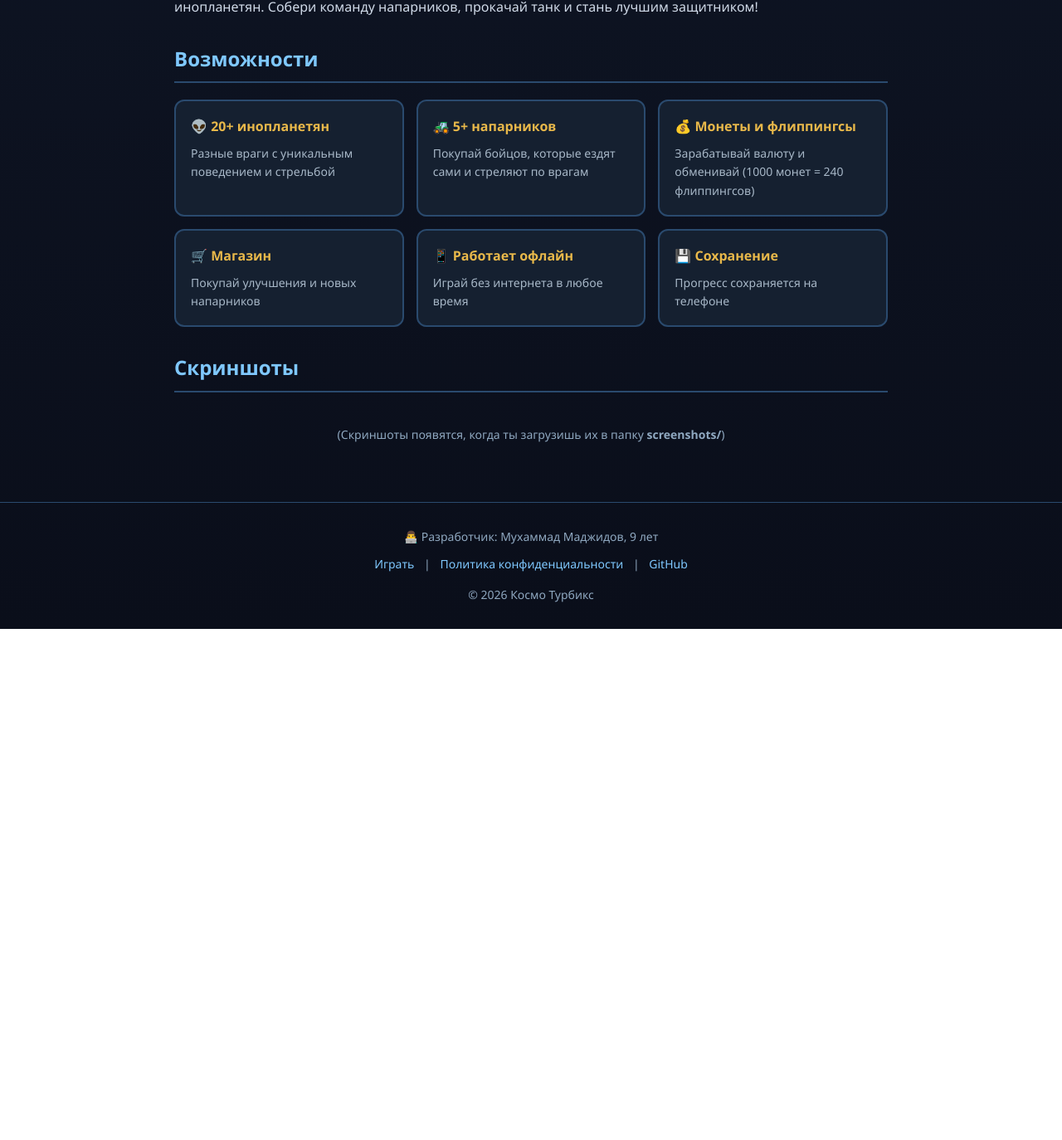
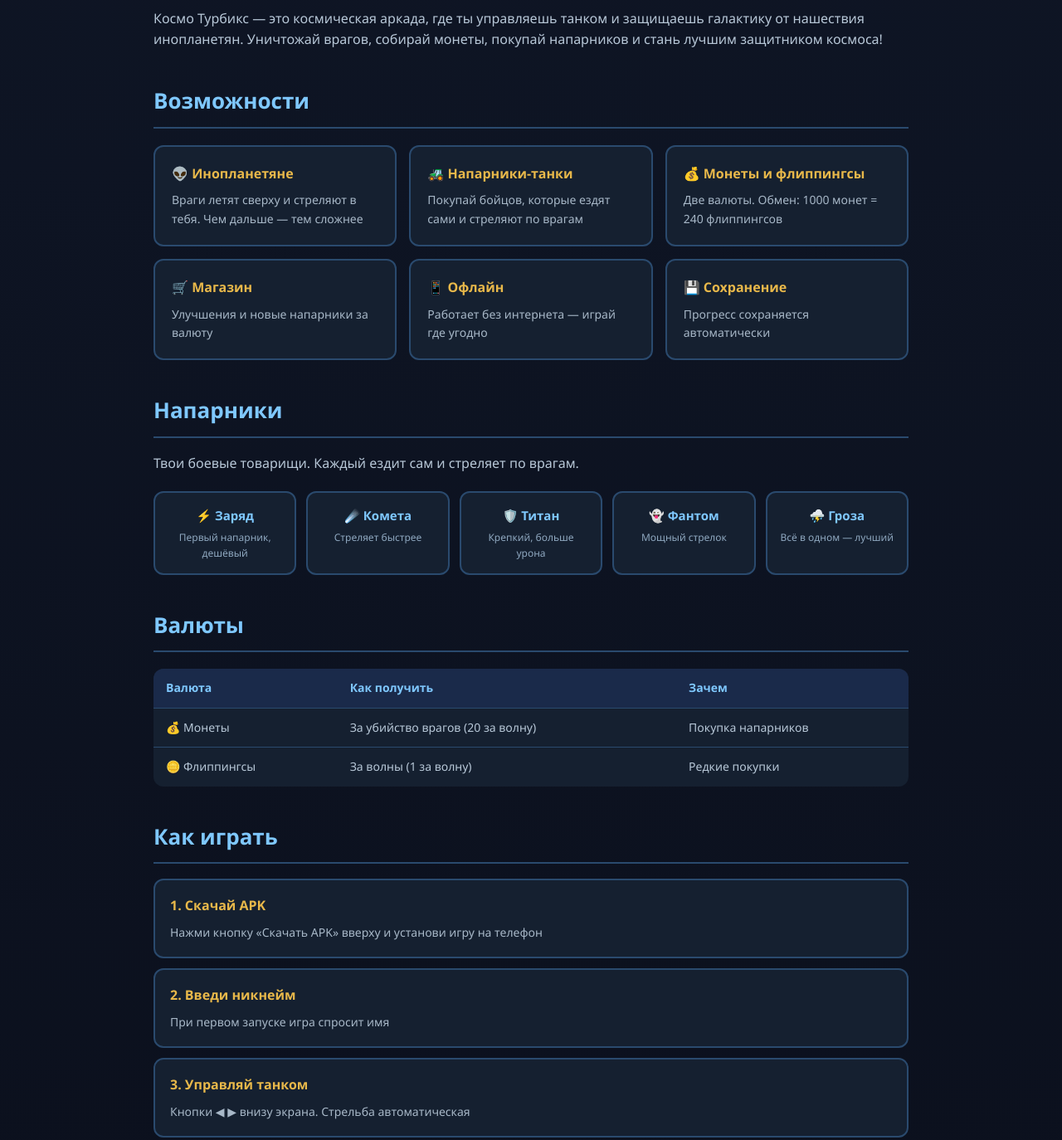
Before and after one commit to majidovmuhammad23774/Cosmo-turbiks, a plain HTML site: page index.html in a window 1280 px wide. Shown: the part 494-1868 px from the top of the page at 83% size. Before the commit the page ends 1252 px from the top, so only its background shows below. Drawn offline with Linux system fonts and the light colour scheme.

Commit message:
Update index.html

```diff
--- a/index.html
+++ b/index.html
@@ -13,64 +13,68 @@ body {
   line-height: 1.6;
   min-height: 100vh;
 }
+
+/* ШАПКА */
 .header {
   text-align: center;
-  padding: 50px 20px 30px;
+  padding: 60px 20px 40px;
   background: radial-gradient(circle at 50% 0%, #1a2a4a 0%, transparent 70%);
+  border-bottom: 1px solid #2a4a6e;
 }
 .header h1 {
   color: #7fc8ff;
-  font-size: 42px;
+  font-size: 46px;
   font-weight: 900;
   margin-bottom: 10px;
-  letter-spacing: 2px;
+  letter-spacing: 3px;
+  text-shadow: 0 0 30px rgba(127,200,255,0.5);
 }
-.header p {
+.header .subtitle {
   color: #e8b84a;
-  font-size: 18px;
-  margin-bottom: 25px;
+  font-size: 20px;
+  margin-bottom: 30px;
 }
-.buttons {
-  display: flex;
-  flex-direction: column;
-  gap: 12px;
-  align-items: center;
-  margin-top: 20px;
+.header .version {
+  color: #8fa8c0;
+  font-size: 13px;
+  margin-top: 15px;
 }
 .btn {
   display: inline-block;
-  padding: 16px 45px;
-  font-size: 17px;
+  padding: 18px 50px;
+  font-size: 18px;
   font-weight: bold;
   text-decoration: none;
   border-radius: 12px;
-  transition: transform 0.1s;
-  min-width: 280px;
-  text-align: center;
-}
-.btn:active { transform: scale(0.97); }
-.btn-download {
   background: linear-gradient(180deg, #4a9e5c, #2f6b3c);
   color: #fff;
   box-shadow: 0 4px 20px rgba(74,158,92,0.5);
+  margin-top: 15px;
+  transition: transform 0.1s;
 }
-.btn-play {
-  background: linear-gradient(180deg, #3a6ea5, #244a75);
-  color: #fff;
-  box-shadow: 0 4px 20px rgba(58,110,165,0.5);
-}
+.btn:active { transform: scale(0.97); }
+
+/* КОНТЕЙНЕР */
 .container {
-  max-width: 900px;
+  max-width: 950px;
   margin: 0 auto;
   padding: 30px 20px;
 }
 h2 {
   color: #7fc8ff;
-  font-size: 24px;
-  margin: 30px 0 15px;
+  font-size: 26px;
+  margin: 40px 0 18px;
   border-bottom: 2px solid #2a4a6e;
-  padding-bottom: 8px;
+  padding-bottom: 10px;
 }
+h3 {
+  color: #e8b84a;
+  font-size: 18px;
+  margin-bottom: 8px;
+}
+p { color: #b8c8d8; }
+
+/* ФИЧИ */
 .features {
   display: grid;
   grid-template-columns: repeat(auto-fit, minmax(250px, 1fr));
@@ -81,107 +85,219 @@ h2 {
   background: #152030;
   border: 2px solid #2a4a6e;
   border-radius: 12px;
-  padding: 18px;
+  padding: 20px;
+  transition: transform 0.15s;
 }
-.feature h3 {
-  color: #e8b84a;
-  font-size: 16px;
-  margin-bottom: 8px;
+.feature:hover { transform: translateY(-3px); border-color: #3a6ea5; }
+.feature h3 { color: #e8b84a; font-size: 16px; margin-bottom: 8px; }
+.feature p { color: #a8b8c8; font-size: 14px; }
+
+/* НАПАРНИКИ */
+.companions {
+  display: grid;
+  grid-template-columns: repeat(auto-fit, minmax(160px, 1fr));
+  gap: 12px;
+  margin: 20px 0;
 }
-.feature p {
-  color: #a8b8c8;
+.companion {
+  background: #152030;
+  border: 2px solid #2a4a6e;
+  border-radius: 12px;
+  padding: 15px;
+  text-align: center;
+}
+.companion .name { color: #7fc8ff; font-weight: bold; font-size: 15px; }
+.companion .desc { color: #8fa8c0; font-size: 12px; margin-top: 5px; }
+
+/* ТАБЛИЦА */
+table {
+  width: 100%;
+  border-collapse: collapse;
+  margin: 20px 0;
+  background: #152030;
+  border-radius: 12px;
+  overflow: hidden;
+}
+th, td {
+  padding: 12px 15px;
+  text-align: left;
+  border-bottom: 1px solid #2a4a6e;
   font-size: 14px;
 }
-.screenshots {
-  display: grid;
-  grid-template-columns: repeat(auto-fit, minmax(250px, 1fr));
-  gap: 15px;
-  margin: 20px 0;
+th { background: #1a2a4a; color: #7fc8ff; font-weight: bold; }
+td { color: #b8c8d8; }
+tr:last-child td { border-bottom: none; }
+
+/* FAQ */
+.faq {
+  background: #152030;
+  border: 2px solid #2a4a6e;
+  border-radius: 12px;
+  padding: 18px;
+  margin: 12px 0;
 }
-.screenshots img {
-  width: 100%;
-  border-radius: 12px;
-  border: 2px solid #2a4a6e;
-  background: #152030;
-}
+.faq .q { color: #e8b84a; font-weight: bold; margin-bottom: 8px; }
+.faq .a { color: #a8b8c8; font-size: 14px; }
+
+/* ФУТЕР */
 footer {
   text-align: center;
-  padding: 30px 20px;
+  padding: 40px 20px;
   color: #8fa8c0;
   font-size: 14px;
   border-top: 1px solid #2a4a6e;
-  margin-top: 40px;
+  margin-top: 50px;
+  background: #0a0e1a;
 }
 footer a {
   color: #7fc8ff;
   text-decoration: none;
   margin: 0 8px;
 }
+footer a:hover { text-decoration: underline; }
 </style>
 </head>
 <body>
 
+<!-- ШАПКА -->
 <div class="header">
   <h1>🚀 КОСМО ТУРБИКС</h1>
-  <p>Защити галактику от инопланетян!</p>
-  <div class="buttons">
-    <a href="https://raw.githubusercontent.com/majidovmuhammad23774/cosmo-turbix/main/CosmoTurbix.apk"
-       class="btn btn-download">📥 СКАЧАТЬ APK</a>
-    <a href="game.html" class="btn btn-play">▶ ИГРАТЬ ОНЛАЙН</a>
-  </div>
+  <p class="subtitle">Защити галактику от инопланетян!</p>
+  <a href="https://raw.githubusercontent.com/majidovmuhammad23774/cosmo-turbix/main/CosmoTurbix.apk"
+     class="btn">📥 СКАЧАТЬ APK</a>
+  <p class="version">Версия 1.0 • Android</p>
 </div>
 
 <div class="container">
+
+  <!-- О ИГРЕ -->
   <h2>О игре</h2>
-  <p>Космо Турбикс — это космическая аркада, где ты управляешь танком и защищаешь галактику от нашествия инопланетян. Собери команду напарников, прокачай танк и стань лучшим защитником!</p>
+  <p>Космо Турбикс — это космическая аркада, где ты управляешь танком и защищаешь галактику от нашествия инопланетян. Уничтожай врагов, собирай монеты, покупай напарников и стань лучшим защитником космоса!</p>
 
+  <!-- ВОЗМОЖНОСТИ -->
   <h2>Возможности</h2>
   <div class="features">
     <div class="feature">
-      <h3>👽 20+ инопланетян</h3>
-      <p>Разные враги с уникальным поведением и стрельбой</p>
+      <h3>👽 Инопланетяне</h3>
+      <p>Враги летят сверху и стреляют в тебя. Чем дальше — тем сложнее</p>
     </div>
     <div class="feature">
-      <h3>🚜 5+ напарников</h3>
+      <h3>🚜 Напарники-танки</h3>
       <p>Покупай бойцов, которые ездят сами и стреляют по врагам</p>
     </div>
     <div class="feature">
       <h3>💰 Монеты и флиппингсы</h3>
-      <p>Зарабатывай валюту и обменивай (1000 монет = 240 флиппингсов)</p>
+      <p>Две валюты. Обмен: 1000 монет = 240 флиппингсов</p>
     </div>
     <div class="feature">
       <h3>🛒 Магазин</h3>
-      <p>Покупай улучшения и новых напарников</p>
+      <p>Улучшения и новые напарники за валюту</p>
     </div>
     <div class="feature">
-      <h3>📱 Работает офлайн</h3>
-      <p>Играй без интернета в любое время</p>
+      <h3>📱 Офлайн</h3>
+      <p>Работает без интернета — играй где угодно</p>
     </div>
     <div class="feature">
       <h3>💾 Сохранение</h3>
-      <p>Прогресс сохраняется на телефоне</p>
+      <p>Прогресс сохраняется автоматически</p>
     </div>
   </div>
 
-  <h2>Скриншоты</h2>
-  <div class="screenshots">
-    <img src="screenshots/screen1.png" alt="Главное меню" onerror="this.style.display='none'">
-    <img src="screenshots/screen2.png" alt="Бой" onerror="this.style.display='none'">
-    <img src="screenshots/screen3.png" alt="Магазин" onerror="this.style.display='none'">
+  <!-- НАПАРНИКИ -->
+  <h2>Напарники</h2>
+  <p>Твои боевые товарищи. Каждый ездит сам и стреляет по врагам.</p>
+  <div class="companions">
+    <div class="companion">
+      <div class="name">⚡ Заряд</div>
+      <div class="desc">Первый напарник, дешёвый</div>
+    </div>
+    <div class="companion">
+      <div class="name">☄️ Комета</div>
+      <div class="desc">Стреляет быстрее</div>
+    </div>
+    <div class="companion">
+      <div class="name">🛡️ Титан</div>
+      <div class="desc">Крепкий, больше урона</div>
+    </div>
+    <div class="companion">
+      <div class="name">👻 Фантом</div>
+      <div class="desc">Мощный стрелок</div>
+    </div>
+    <div class="companion">
+      <div class="name">⛈️ Гроза</div>
+      <div class="desc">Всё в одном — лучший</div>
+    </div>
   </div>
-  <p style="color:#8fa8c0; font-size:14px; text-align:center;">
-    (Скриншоты появятся, когда ты загрузишь их в папку <b>screenshots/</b>)
-  </p>
+
+  <!-- ВАЛЮТЫ -->
+  <h2>Валюты</h2>
+  <table>
+    <tr>
+      <th>Валюта</th>
+      <th>Как получить</th>
+      <th>Зачем</th>
+    </tr>
+    <tr>
+      <td>💰 Монеты</td>
+      <td>За убийство врагов (20 за волну)</td>
+      <td>Покупка напарников</td>
+    </tr>
+    <tr>
+      <td>🪙 Флиппингсы</td>
+      <td>За волны (1 за волну)</td>
+      <td>Редкие покупки</td>
+    </tr>
+  </table>
+
+  <!-- КАК ИГРАТЬ -->
+  <h2>Как играть</h2>
+  <div class="faq">
+    <div class="q">1. Скачай APK</div>
+    <div class="a">Нажми кнопку «Скачать APK» вверху и установи игру на телефон</div>
+  </div>
+  <div class="faq">
+    <div class="q">2. Введи никнейм</div>
+    <div class="a">При первом запуске игра спросит имя</div>
+  </div>
+  <div class="faq">
+    <div class="q">3. Управляй танком</div>
+    <div class="a">Кнопки ◀ ▶ внизу экрана. Стрельба автоматическая</div>
+  </div>
+  <div class="faq">
+    <div class="q">4. Покупай напарников</div>
+    <div class="a">В меню «Напарники» покупай бойцов за монеты</div>
+  </div>
+
+  <!-- ЧАСТЫЕ ВОПРОСЫ -->
+  <h2>Частые вопросы</h2>
+  <div class="faq">
+    <div class="q">❓ Игра бесплатная?</div>
+    <div class="a">Да, полностью бесплатная. Без рекламы и без встроенных покупок</div>
+  </div>
+  <div class="faq">
+    <div class="q">❓ Нужен интернет?</div>
+    <div class="a">Нет, игра работает офлайн</div>
+  </div>
+  <div class="faq">
+    <div class="q">❓ На каких устройствах работает?</div>
+    <div class="a">На любых Android-телефонах и планшетах</div>
+  </div>
+  <div class="faq">
+    <div class="q">❓ Как сохраняется прогресс?</div>
+    <div class="a">Автоматически на телефоне. Можно играть с того же устройства и продолжать</div>
+  </div>
+
 </div>
 
+<!-- ФУТЕР -->
 <footer>
   <p>👨‍💻 Разработчик: Мухаммад Маджидов, 9 лет</p>
-  <p style="margin-top:10px;">
-    <a href="game.html">Играть</a> |
+  <p style="margin-top:15px;">
     <a href="privacy.html">Политика конфиденциальности</a> |
-    <a href="https://github.com/majidovmuhammad23774/cosmo-turbix">GitHub</a>
+    <a href="https://github.com/majidovmuhammad23774/cosmo-turbix">GitHub</a> |
+    <a href="https://majidovmuhammad23774.github.io/Frontier-site/">Гром Брони</a>
   </p>
-  <p style="margin-top:15px;">© 2026 Космо Турбикс</p>
+  <p style="margin-top:20px;">© 2026 Космо Турбикс. Все права защищены.</p>
 </footer>
 
 </body>
```
